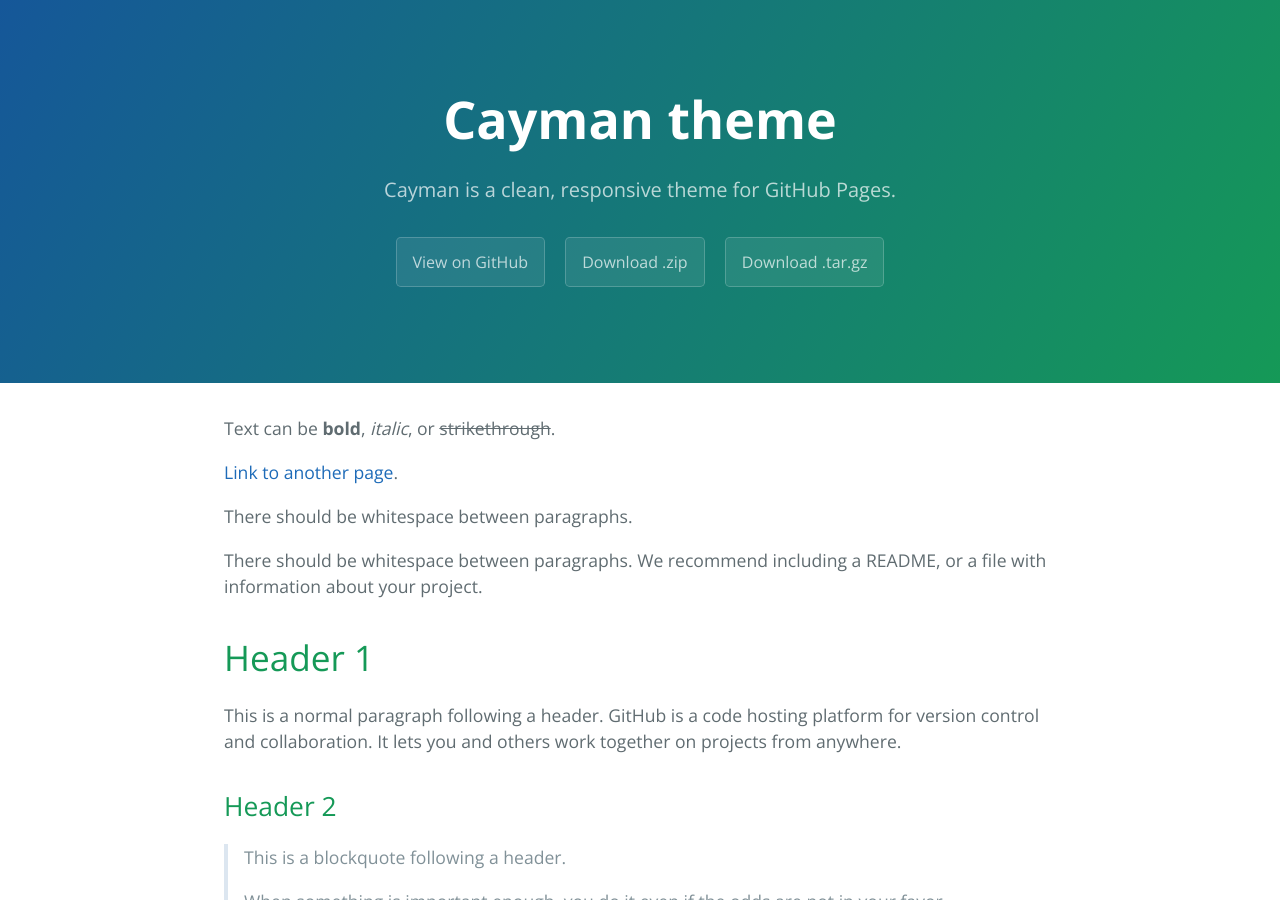
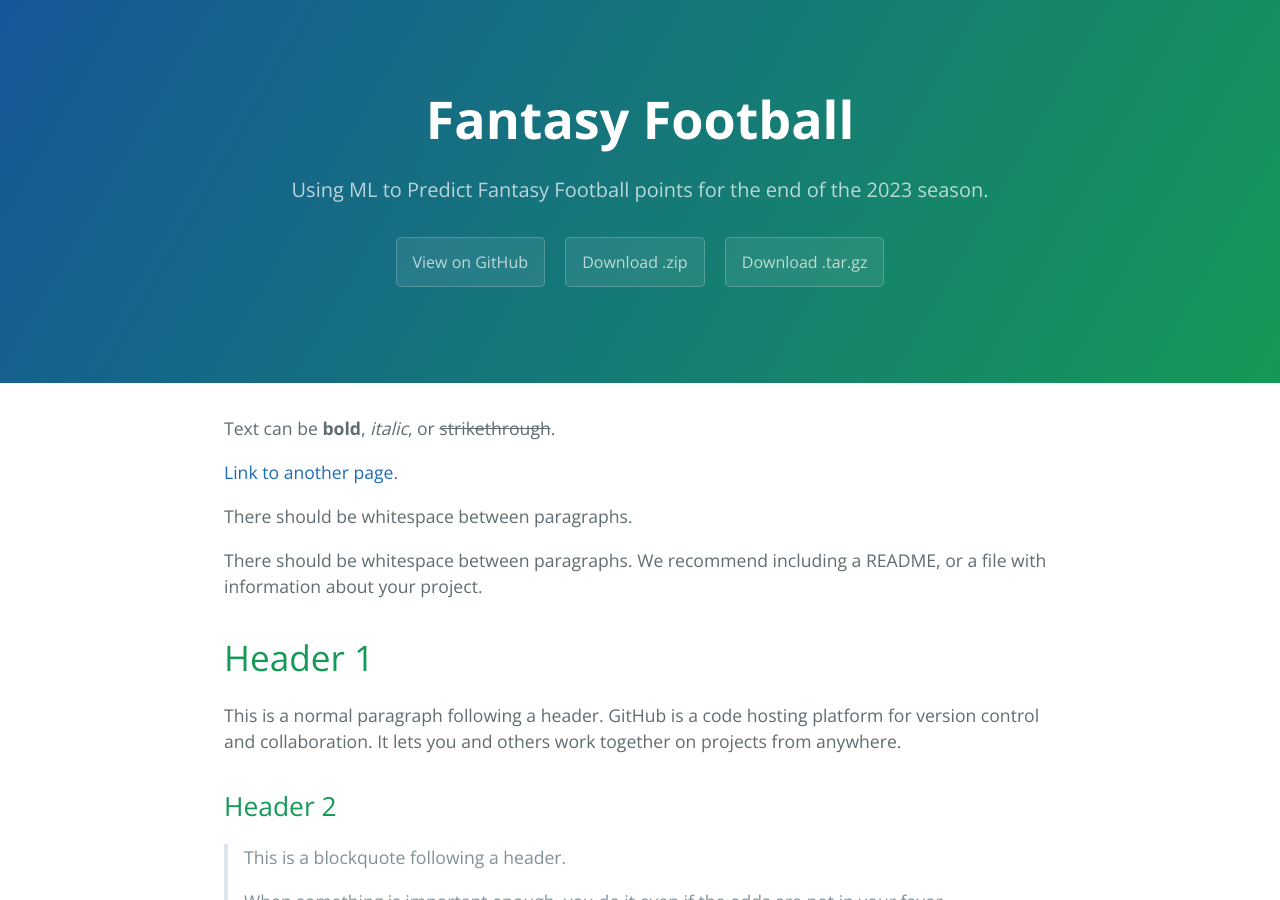
Before and after one commit to CS4641-Group-96/fantasy-football, a Jekyll site: the page built from index.md, in a window 1280 px wide and 900 px high. Built offline with Jekyll 4.4.1, drawn with Linux system fonts in a browser that asks for light colours.

Commit message:
Update _config.yml

```diff
--- a/_config.yml
+++ b/_config.yml
@@ -1,5 +1,5 @@
-title: Cayman theme
-description: Cayman is a clean, responsive theme for GitHub Pages.
+title: Fantasy Football
+description: Using ML to Predict Fantasy Football points for the end of the 2023 season.
 show_downloads: true
 google_analytics:
 theme: jekyll-theme-cayman
```
